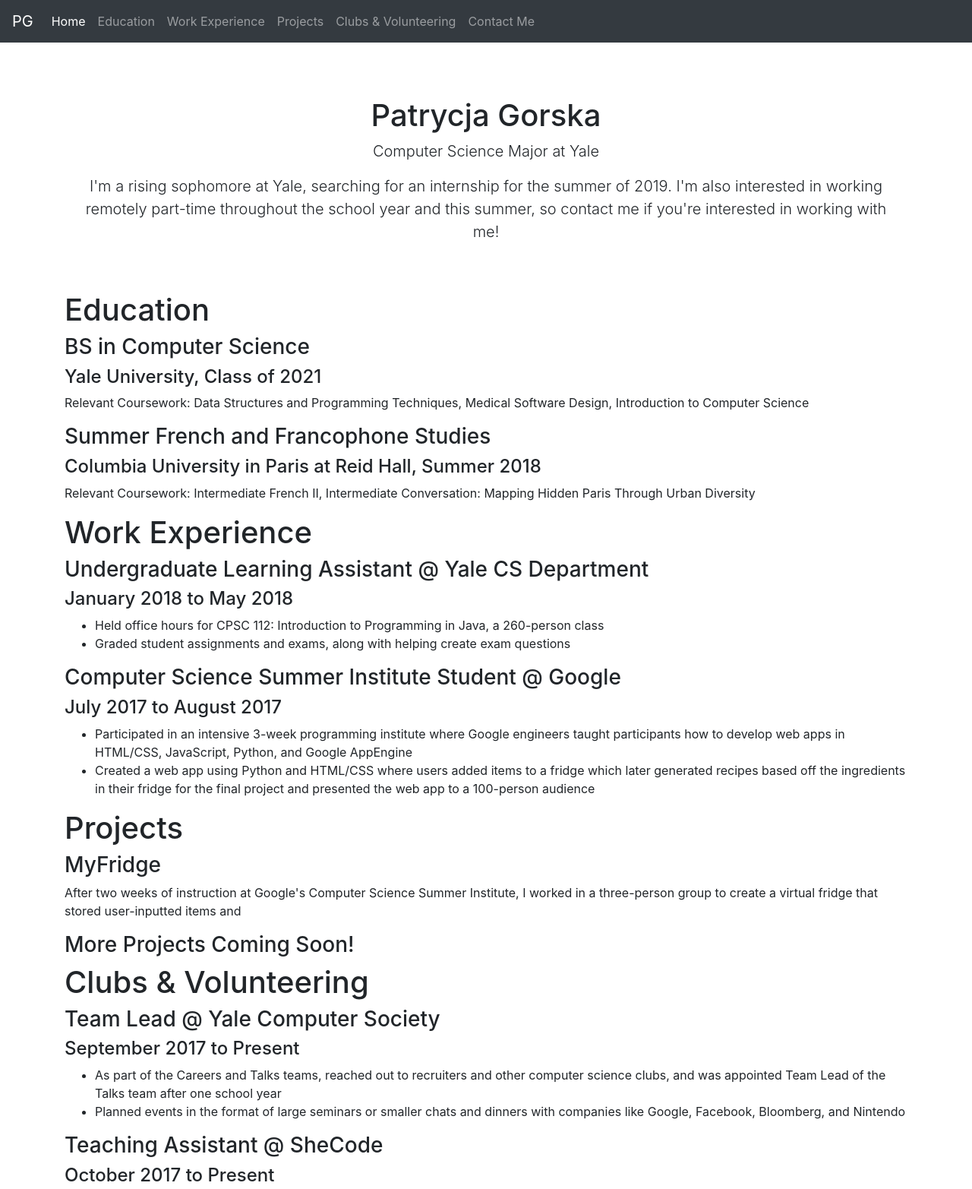
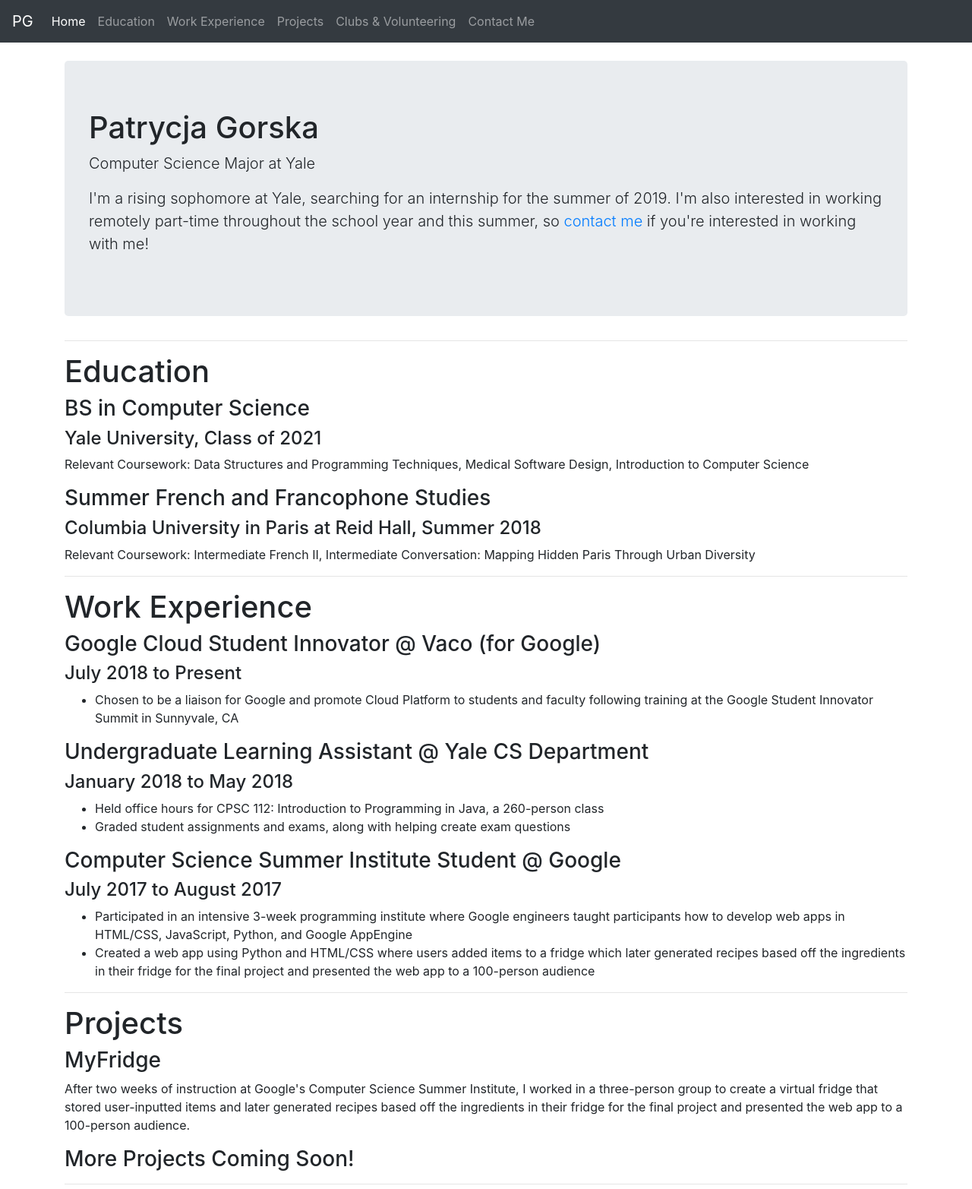
Before and after one commit to pagorska/pagorska.github.io, a plain HTML site: page index.html in a window 1280 px wide. Shown: the top 1565 px of the page at 76% size. Drawn offline with nearby package versions, Linux system fonts and the light colour scheme.

Commit message:
small change

```diff
--- a/main.css
+++ b/custom.css
@@ -1,11 +1,11 @@
 html {
     background: #e6e9e9;
-    background-image: linear-gradient(270deg, rgb(230, 233, 233) 0%, rgb(216, 221, 221) 100%);
+    background-color: azure;
     -webkit-font-smoothing: antialiased;
 }
 
 body {
-    background: #fff;
+    background: azure;
     box-shadow: 0 0 2px rgba(0, 0, 0, 0.06);
     color: #545454;
     font-family: "Helvetica Neue", Helvetica, Arial, sans-serif;
@@ -64,7 +64,7 @@ img {
     font-style: italic;
 }
 
-a:visited .italic {
+a:visited {
     color: white;
     font-style: italic;
 }
@@ -73,13 +73,6 @@ a:visited .italic {
 
 }
 
-.item h4 {
+.lists {
 
 }
-
-div .pageItem {
-    display: block;
-    height: 1000px;
-    border-style: outset;
-    background-color: yellow;
-}
--- a/index.html
+++ b/index.html
@@ -4,7 +4,8 @@
     <meta charset="utf-8">
     <meta name="viewport" content="width=device-width, initial-scale=1, shrink-to-fit=no">
     <meta name="description" content="">
-    <meta name="author" content="">
+    <meta name="author" content="Patrycja Gorska">
+
     <link rel="icon" href="../../../../favicon.ico">
 
     <title>Patrycja Gorska</title>
@@ -29,6 +30,7 @@
 <body>
 
     <nav class="navbar navbar-expand-md navbar-dark bg-dark fixed-top">
+        <!-- make PG a small image -->
         <a class="navbar-brand" href="#" class="italic">PG</a>
         <button class="navbar-toggler" type="button" data-toggle="collapse" data-target="#navbarsExampleDefault" aria-controls="navbarsExampleDefault" aria-expanded="false" aria-label="Toggle navigation">
         <span class="navbar-toggler-icon"></span>
@@ -60,28 +62,37 @@
 
     <main role="main" class="container">
 
-        <div class="starter-template">
+        <div class="jumbotron" class="starter-template">
             <h1>Patrycja Gorska</h1>
             <p class="lead">Computer Science Major at Yale<br> </p>
-            <p class="lead">I'm a rising sophomore at Yale, searching for an internship for the summer of 2019. I'm also interested in working remotely part-time throughout the school year and this summer, so contact me if you're interested in working with me!</p>
+            <p class="lead">I'm a rising sophomore at Yale, searching for an internship for the summer of 2019. I'm also interested in working remotely part-time throughout the school year and this summer, so <a href="#contact">contact me</a> if you're interested in working with me!</p>
         </div>
-
-        <div id="aboutMe" class="pageItem">
+        <hr>
+        <div id="aboutMe" class="pageItem" class="row">
             <h1>Education</h1>
-            <div class="item">
+            <div class="item" class="col">
                 <h3>BS in Computer Science</h3>
                 <h4>Yale University, Class of 2021</h4>
                 <p>Relevant Coursework: Data Structures and Programming Techniques, Medical Software Design, Introduction to Computer Science<p>
 
             </div>
-            <div class="item">
+            <div class="item" class="col"n>
                 <h3>Summer French and Francophone Studies</h3>
                 <h4>Columbia University in Paris at Reid Hall, Summer 2018</h4>
                 <p>Relevant Coursework: Intermediate French II,  Intermediate Conversation: Mapping Hidden Paris Through Urban Diversity<p>
             </div>
         </div>
-        <div id="work" class="pageItem">
+        <hr>
+        <div id="work" class="pageItem" class="row">
             <h1>Work Experience</h1>
+            <div class="item">
+                <h3>Google Cloud Student Innovator @ Vaco (for Google)</h3>
+                <h4>July 2018 to Present</h4>
+                <div class="lists"> <ul>
+                    <li>Chosen to be a liaison for Google and promote Cloud Platform to students and faculty following training at the Google Student Innovator Summit in Sunnyvale, CA
+                    </ul>
+                </div>
+            </div>
             <div class="item">
                 <h3>Undergraduate Learning Assistant @ Yale CS Department</h3>
                 <h4>January 2018 to May 2018</h4>
@@ -102,17 +113,17 @@
                 </div>
             </div>
         </div>
-
-        <div id="projects" class="pageItem">
+        <hr>
+        <div id="projects" class="pageItem" class="row">
             <h1>Projects</h1>
             <div class="item">
                 <h3>MyFridge</h3>
-                <p>After two weeks of instruction at Google's Computer Science Summer Institute, I worked in a three-person group to create a virtual fridge that stored user-inputted items and </p>
+                <p>After two weeks of instruction at Google's Computer Science Summer Institute, I worked in a three-person group to create a virtual fridge that stored user-inputted items and later generated recipes based off the ingredients in their fridge for the final project and presented the web app to a 100-person audience.</p>
             </div>
             <h3>More Projects Coming Soon!</h3>
         </div>
-
-        <div id="clubs" class="pageItem">
+        <hr>
+        <div id="clubs" class="pageItem" class="row">
             <h1>Clubs &amp; Volunteering</h1>
             <div class="item">
                 <h3>Team Lead @ Yale Computer Society</h3>
@@ -152,8 +163,8 @@
                 <h4>October 2017 to Present</h4>
             </div>
         </div>
-
-        <div id="contact" class="pageItem">
+        <hr>
+        <div id="contact" class="pageItem" class="row">
             <h1>Contact Me</h1>
         </div>
 
```
Also changed, not shown: 1 other file.
